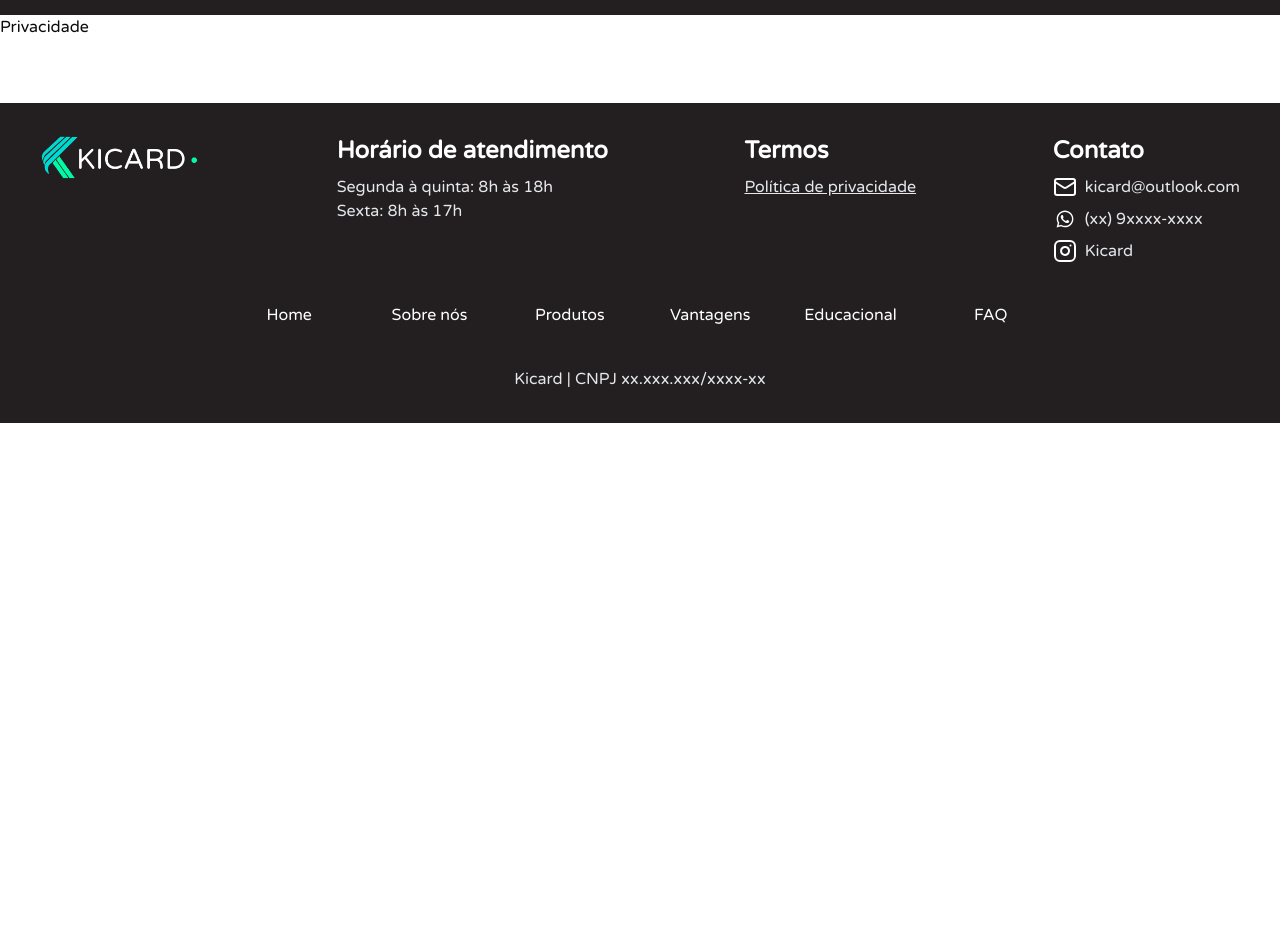
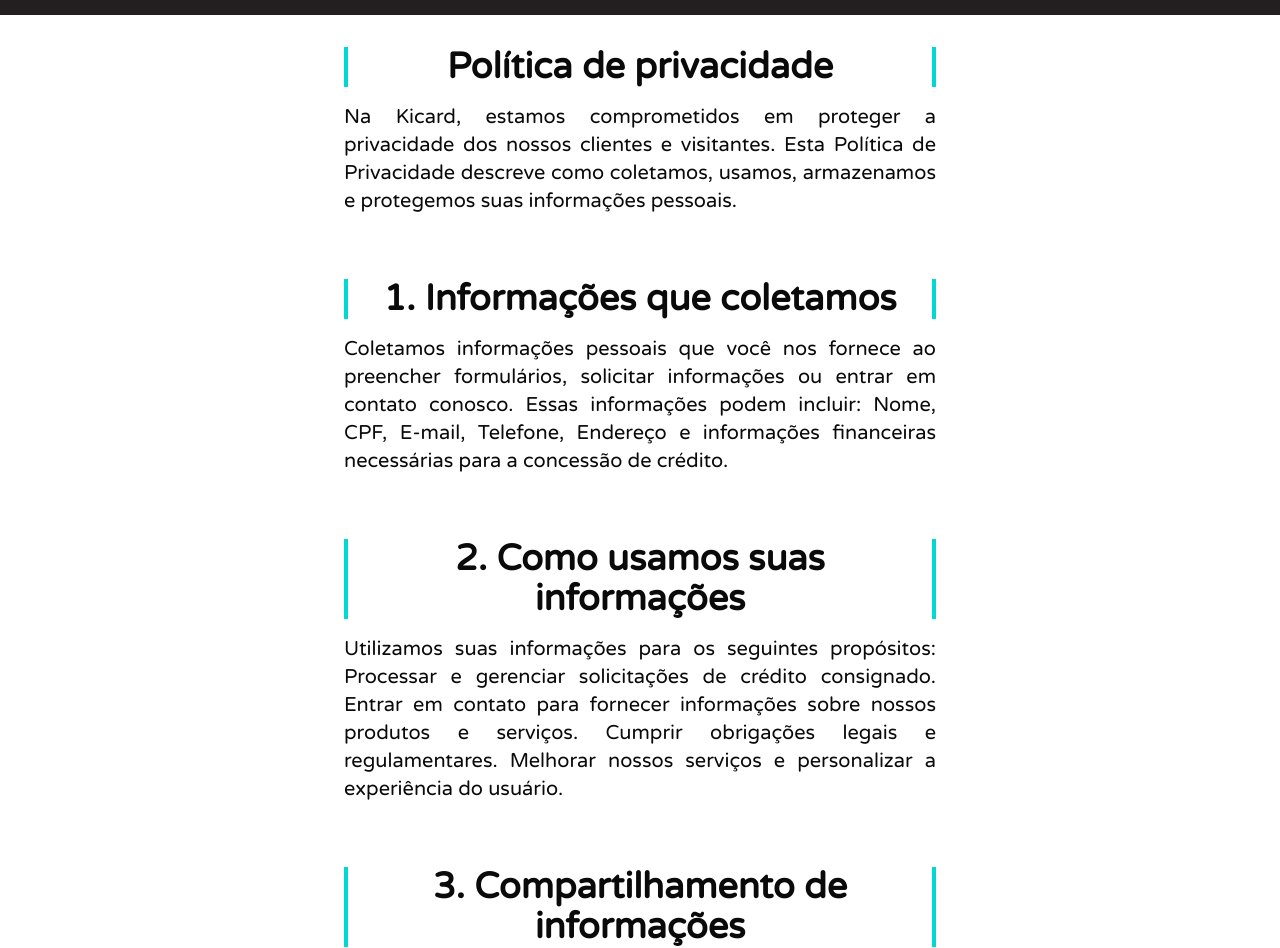
Before and after one commit to Jocelitoo/Kicard, a React (Vite) app: page /politica-de-privacidade in a window 1280 px wide. Shown: the part 60-1008 px from the top of the page. Before the commit the page ends 800 px from the top, so only its background shows below. Built offline with nearby package versions, Linux system fonts and the light colour scheme.

Commit message:
New sections

```diff
--- a/src/components/footer/index.tsx
+++ b/src/components/footer/index.tsx
@@ -7,7 +7,7 @@
 
 export const Footer = () => {
   // Animação de scroll
-   const handleScroll = (id: string) => {
+  const handleScroll = (id: string) => {
     const element = document.querySelector(id);
 
     if (element) {
@@ -37,9 +37,7 @@
             <h3 className="text-2xl mb-2 font-bold">Termos</h3>
 
             <a
-              href="#"
-              target="_blank"
-              rel="noopener noreferrer"
+              href="/politica-de-privacidade"
               className="text-gray-200 underline"
             >
               Política de privacidade
@@ -77,7 +75,7 @@
                   >
                     {link.text}
                   </a> */}
-                   <motion.button onClick={() => handleScroll(link.url)} className=" hover:bg-projectBlue hover:text-black duration-300 cursor-pointer px-4 py-2 rounded-lg">
+                  <motion.button onClick={() => handleScroll(link.url)} className=" hover:bg-projectBlue hover:text-black duration-300 cursor-pointer px-4 py-2 rounded-lg">
                     {link.text}
                   </motion.button>
                 </li>
--- a/src/components/header/index.tsx
+++ b/src/components/header/index.tsx
@@ -39,7 +39,7 @@
   return (
     <header className="sticky left-0 top-0 right-0 z-50 bg-projectGrey ">
       <div className="flex items-center justify-between max-w-7xl py-4 px-4 sm:px-8 lg:px-10 mx-auto">
-        <a href="#">
+        <a href="/">
           <img src={logo} alt="logo da empresa" width={150} height={100} />
         </a>
 
--- a/src/pages/privacity/index.tsx
+++ b/src/pages/privacity/index.tsx
@@ -5,7 +5,64 @@
     return (
         <>
             <Header />
-            <p>Privacidade</p>
+
+            <main className="max-w-7xl px-4 sm:px-8 lg:px-10 mx-auto text-center py-8 flex flex-col items-center gap-16 ">
+                <div className="space-y-4 max-w-148">
+                    <h1 className="font-bold text-xl lg:text-4xl border-x-4 border-projectBlue">Política de privacidade</h1>
+
+                    <p className="lg:text-xl lg:text-justify">Na Kicard, estamos comprometidos em proteger a privacidade dos nossos clientes e visitantes. Esta Política de Privacidade descreve como coletamos, usamos, armazenamos e protegemos suas informações pessoais.</p>
+                </div>
+
+                <div className="space-y-4 max-w-148">
+                    <h2 className="font-bold text-xl lg:text-4xl border-x-4 border-projectBlue">1. Informações que coletamos</h2>
+
+                    <p className="lg:text-xl lg:text-justify">Coletamos informações pessoais que você nos fornece ao preencher formulários, solicitar informações ou entrar em contato conosco. Essas informações podem incluir: Nome, CPF, E-mail, Telefone, Endereço e informações financeiras necessárias para a concessão de crédito.</p>
+                </div>
+
+                <div className="space-y-4 max-w-148">
+                    <h2 className="font-bold text-xl lg:text-4xl border-x-4 border-projectBlue">2. Como usamos suas informações</h2>
+
+                    <p className="lg:text-xl lg:text-justify">Utilizamos suas informações para os seguintes propósitos: Processar e gerenciar solicitações de crédito consignado. Entrar em contato para fornecer informações sobre nossos produtos e serviços. Cumprir obrigações legais e regulamentares. Melhorar nossos serviços e personalizar a experiência do usuário.</p>
+                </div>
+
+                <div className="space-y-4 max-w-148">
+                    <h2 className="font-bold text-xl lg:text-4xl border-x-4 border-projectBlue">3. Compartilhamento de informações</h2>
+
+                    <p className="lg:text-xl lg:text-justify">Não vendemos, trocamos ou transferimos suas informações pessoais a terceiros, exceto quando necessário para cumprir uma obrigação legal ou quando você nos autoriza a fazê-lo.</p>
+                </div>
+
+                <div className="space-y-4 max-w-148">
+                    <h2 className="font-bold text-xl lg:text-4xl border-x-4 border-projectBlue">4. Segurança das informações</h2>
+
+                    <p className="lg:text-xl lg:text-justify">Implementamos medidas de segurança para proteger suas informações pessoais contra acesso não autorizado, uso ou divulgação. No entanto, nenhum método de transmissão pela internet ou de armazenamento eletrônico é 100% seguro.</p>
+                </div>
+
+                <div className="space-y-4 max-w-148">
+                    <h2 className="font-bold text-xl lg:text-4xl border-x-4 border-projectBlue">5. Seus direitos</h2>
+
+                    <p className="lg:text-xl lg:text-justify">Você tem o direito de acessar, corrigir ou excluir suas informações pessoais, bem como de retirar seu consentimento para o uso das mesmas. Para exercer esses direitos, entre em contato conosco.</p>
+                </div>
+
+                <div className="space-y-4 max-w-148">
+                    <h2 className="font-bold text-xl lg:text-4xl border-x-4 border-projectBlue">6. Cookies</h2>
+
+                    <p className="lg:text-xl lg:text-justify">Nosso site pode usar cookies para melhorar a sua experiência. Os cookies são pequenos arquivos de texto que são armazenados no seu dispositivo. Você pode optar por desativar os cookies nas configurações do seu navegador, mas isso pode afetar a funcionalidade do site.</p>
+                </div>
+
+                <div className="space-y-4 max-w-148">
+                    <h2 className="font-bold text-xl lg:text-4xl border-x-4 border-projectBlue">7. Alterações nesta política</h2>
+
+                    <p className="lg:text-xl lg:text-justify">Podemos atualizar esta Política de Privacidade periodicamente. As mudanças serão publicadas nesta página e a data de vigência será atualizada.</p>
+                </div>
+
+                <div className="space-y-4 max-w-148">
+                    <h2 className="font-bold text-xl lg:text-4xl border-x-4 border-projectBlue">8. Contato</h2>
+
+                    <p className="lg:text-xl lg:text-justify">Se você tiver dúvidas sobre esta Política de Privacidade ou sobre como tratamos suas informações, entre em contato conosco:</p>
+                </div>
+
+            </main>
+
             <Footer />
         </>
     )
```
Also changed, not shown: src/components/main/index.tsx (+8 -8 lines), src/components/sections/home/achievements/index.tsx (renamed from src/components/sections/achievements/index.tsx), src/components/sections/home/advantages/index.tsx (renamed from src/components/sections/advantages/index.tsx), src/components/sections/home/educational/index.tsx (renamed from src/components/sections/educational/index.tsx), src/components/sections/home/faq/index.tsx (renamed from src/components/sections/faq/index.tsx), src/components/sections/home/hero/index.tsx (renamed from src/components/sections/hero/index.tsx), src/components/sections/home/logos/index.tsx (renamed from src/components/sections/logos/index.tsx), src/components/sections/home/map/index.tsx (renamed from src/components/sections/map/index.tsx), src/components/sections/home/products/index.tsx (renamed from src/components/sections/products/index.tsx).
